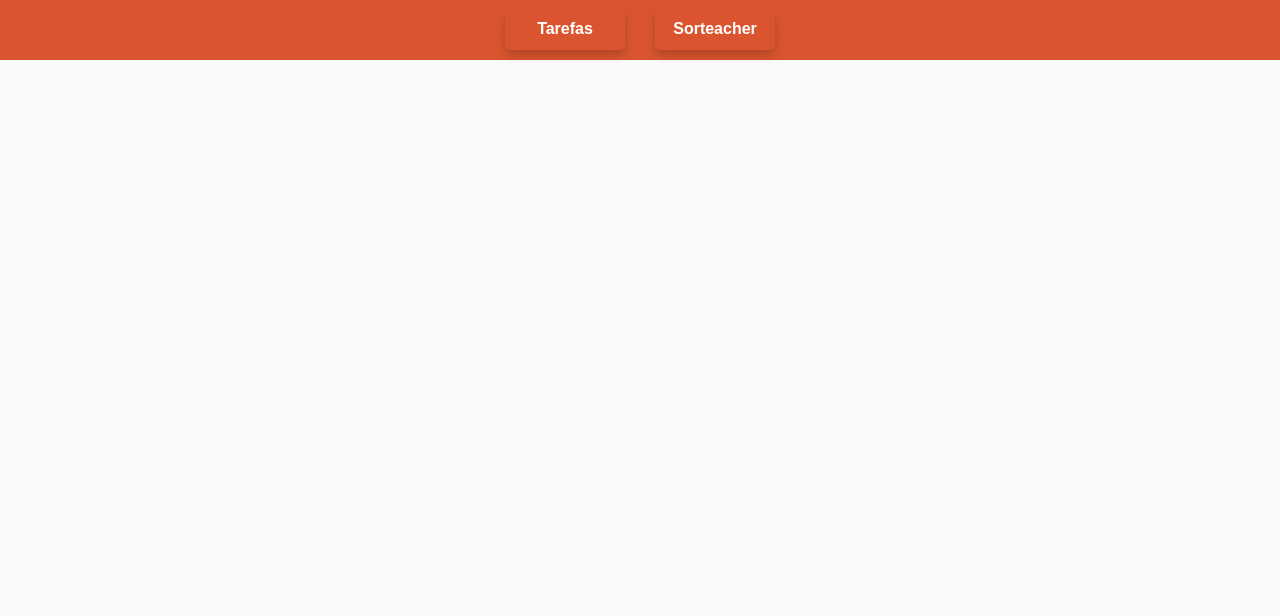
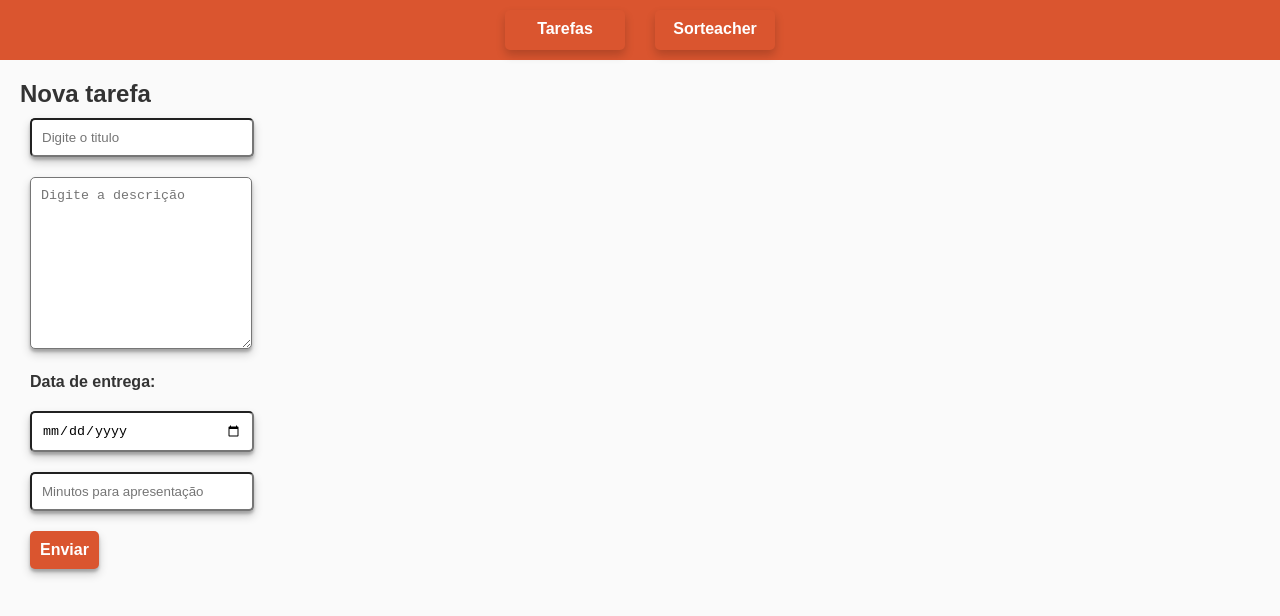
Before and after one commit to LucasCarrias/sorteacher-client, a React (Create React App) app: page /createTask in a window 1280 px wide. Shown: the top 616 px of the page. Built offline with nearby package versions, Linux system fonts and the light colour scheme.

Commit message:
adicao de funcionalidade: criar nova task. Comunicação com banco de dados funcionando.

```diff
--- a/package.json
+++ b/package.json
@@ -5,6 +5,7 @@
   "dependencies": {
     "axios": "^0.19.0",
     "csv": "^5.3.0",
+    "formik": "^2.0.6",
     "react": "^16.11.0",
     "react-dom": "^16.11.0",
     "react-dropzone": "^10.2.0",
--- /dev/null
+++ b/src/pages/createTask/index.js
@@ -0,0 +1,49 @@
+import React, { Component } from 'react';
+import api from '../../services/api';
+import './styles.css';
+
+export default class CreateTask extends Component {
+  constructor(){
+    super();
+    this.handleSubmit = this.handleSubmit.bind(this);
+  }
+
+  async handleSubmit(event){
+    event.preventDefault();
+    const data = new FormData(event.target);
+
+    data.set('deliveryDate', data.get('deliveryDate').split('/')[0]);
+    data.set('presentationTime', parseInt(data.get('presentationTime')));
+
+    var object = {}
+    data.forEach((value, key) => {object[key] = value});
+    const response = await api.post('/tasks', object);
+    if (response.status == 200){
+      alert('Tarefa cadastrada com sucesso!');
+      document.getElementById("task-fields").reset();
+    }
+    else{ alert('Ops! Algo errado!'); }
+
+
+  }
+
+  render(){
+
+    return(
+      <div className="task-form">
+        <h2>Nova tarefa</h2>
+        <form id="task-fields" onSubmit={this.handleSubmit}>
+          <input type="text" autoFocus name="title" id="title" placeholder="Digite o titulo"/>
+          <br/>
+          <textarea cols="40" rows="10" name="description" id="description" placeholder="Digite a descrição"></textarea>
+          <p>Data de entrega: </p>
+          <input type="date" name="deliveryDate" id="deliveryDate" placeholder="Data de entrega"/>
+          <br></br>
+          <input type="number" name="presentationTime" id="presentationTime" placeholder="Minutos para apresentação"/>
+          <br/>
+          <button type="submit">Enviar</button>
+        </form>
+      </div>
+    );
+  }
+};
--- /dev/null
+++ b/src/pages/createTask/styles.css
@@ -0,0 +1,19 @@
+.task-form {
+  margin: 10px;
+  padding: 10px;
+}
+
+.task-form input, textarea {
+  margin: 10px;
+  box-shadow: 0 5px 10px rgba(0,0,0,0.19), 0 3px 3px rgba(0,0,0,0.23);
+  border-radius: 5px;
+  padding: 10px;
+  width: 50%;
+  max-width: 200px;
+  text-align: justify;
+}
+
+.task-form p{
+  margin: 10px;
+  font-weight: bold;
+}
--- a/src/pages/listTasks/index.js
+++ b/src/pages/listTasks/index.js
@@ -21,10 +21,6 @@ export default class ListTasks extends Component {
     const { docs, ...taskInfo } = response.data;
 
     this.setState({ tasks: docs, taskInfo, page });
-  };
-
-  editTasks = async () => {
-    //
   };
 
   prevPage = () => {
@@ -65,6 +61,7 @@ export default class ListTasks extends Component {
             </ol>
             <div className="task-actions">
               <a href={`/tasks/${task._id}`}>Editar</a>
+              <a href="#">Excluir</a>
             </div>
           </div>
         ))}
--- a/src/pages/listTasks/styles.css
+++ b/src/pages/listTasks/styles.css
@@ -40,7 +40,7 @@
 }
 
 .task-list .task .task-actions {
-  display: 100%;
+  display: flex;
   justify-content: space-between;
 }
 
--- a/src/pages/main/index.js
+++ b/src/pages/main/index.js
@@ -47,6 +47,7 @@ export default class Main extends Component {
               </div>
             )}
           </Dropzone>
+          <a href="/createTask">Criar Tarefa</a>
         </div>
       </div>
     );
--- a/src/routes.js
+++ b/src/routes.js
@@ -4,6 +4,7 @@ import { BrowserRouter, Switch, Route } from 'react-router-dom';
 import Main from './pages/main';
 import ListTasks from './pages/listTasks';
 import Task from './pages/task';
+import CreateTask from './pages/createTask';
 
 
 const Routes = () => (
@@ -12,7 +13,7 @@ const Routes = () => (
       <Route exact path="/" component={Main} />
       <Route path="/tasks/:id" component={Task} />
       <Route path="/tasks/" component={ListTasks} />
-
+      <Route path="/createTask" component={CreateTask} />
 
     </Switch>
   </BrowserRouter>
--- a/src/styles.css
+++ b/src/styles.css
@@ -21,6 +21,13 @@ button {
   font-size: 16px;
   font-weight: bold;
   cursor: pointer;
+  transition: background 0.2s ease;
+  box-shadow: 0 5px 10px rgba(0,0,0,0.19), 0 3px 3px rgba(0,0,0,0.23);
+}
+
+button:hover {
+  background: #DDD;
+  color: #da552f;
 }
 
 a {
```
Also changed, not shown: 1 other file (tests, documents, lock files or other folders).
